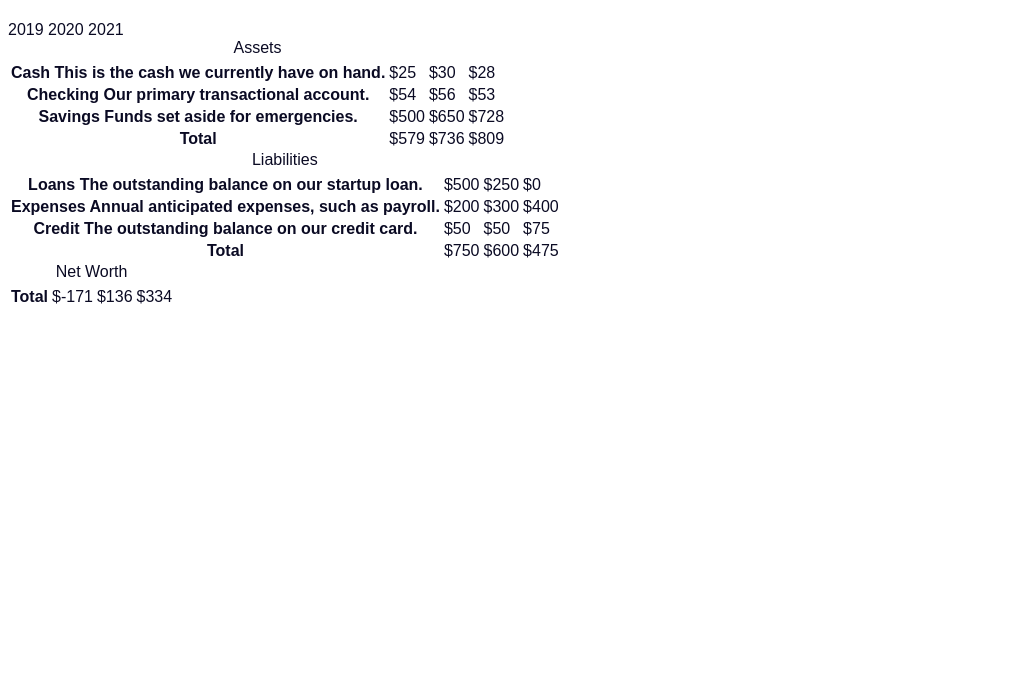
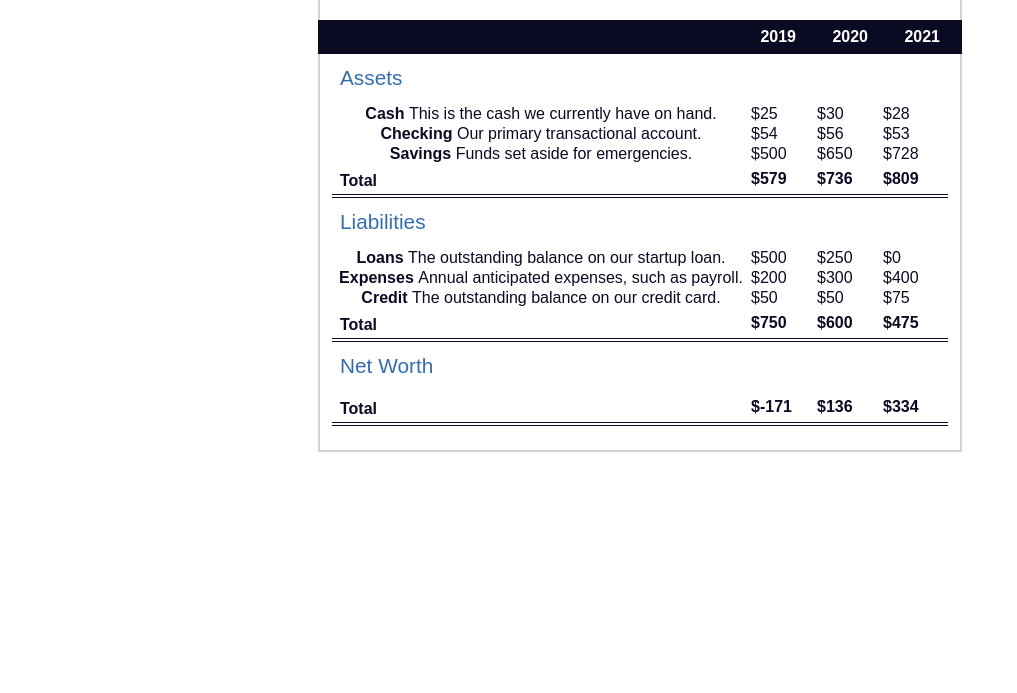
Before and after one commit to Insane-creature/FreeCodeCamp, a plain HTML site: page CSS_PseudoSelector/index.html in a window 1280 px wide. Shown: the part 107-800 px from the top of the page, without its empty margins (0-1017 px from the left). Drawn offline with Linux system fonts and the light colour scheme.

Commit message:
adding tr class total

```diff
--- a/CSS_PseudoSelector/styles.css
+++ b/CSS_PseudoSelector/styles.css
@@ -1,14 +1,14 @@
 span[class~="sr-only"] {
-  border: 0;
-  clip: rect(1px, 1px, 1px, 1px);
-  clip-path: inset(50%);
-  height: 1px;
-  width: 1px;
-  position: absolute;
-  overflow: hidden;
-  white-space: nowrap;
-  padding: 0;
-  margin: -1px;
+  border: 0 !important;
+  clip: rect(1px, 1px, 1px, 1px) !important;
+  clip-path: inset(50%) !important;
+  height: 1px !important;
+  width: 1px !important;
+  position: absolute !important;
+  overflow: hidden !important;
+  white-space: nowrap !important;
+  padding: 0 !important;
+  margin: -1px !important;
 }
 
 html {
@@ -32,6 +32,79 @@ h1 .flex {
   gap: 1rem;
 }
 
-h1 .flex span:first-of-type{
+h1 .flex span:first-of-type {
+  font-size: 0.7em;
+}
 
+h1 .flex span:last-of-type {
+  font-size: 1.2em;
 }
+
+section {
+  max-width: 40rem;
+  margin: 0 auto;
+  border: 2px solid #d0d0d5;
+}
+
+#years {
+  display: flex;
+  justify-content: flex-end;
+  position: sticky;
+  z-index: 999;
+  top: 0;
+  background: #0a0a23;
+  color: #fff;
+  padding: 0.5rem calc(1.25rem + 2px) 0.5rem 0;
+  margin: 0 -2px;
+}
+
+#years span[class] {
+  font-weight: bold;
+  width: 4.5rem;
+  text-align: right;
+}
+
+.table-wrap {
+  padding: 0 0.75rem 1.5rem 0.75rem;
+}
+
+span {
+  font-weight: normal;
+}
+
+table {
+  border-collapse: collapse;
+  border: 0;
+  width: 100%;
+  position: relative;
+  margin-top: 3rem;
+}
+
+table caption {
+  color: #356eaf;
+  font-size: 1.3em;
+  font-weight: normal;
+  position: absolute;
+  top: -2.25rem;
+  left: 0.5rem;
+}
+
+tbody td {
+  width: 100vw;
+  min-width: 4rem;
+  max-width: 4rem;
+}
+
+tbody th {
+  width: calc(100% - 12rem);
+}
+
+tr[class="total"] {
+  border-bottom: 4px double #0a0a23;
+  font-weight: bold;
+}
+
+tr[class="total"] th{
+  padding:  0.5rem 0 0.25rem 0.5rem;
+  text-align: left;
+}
```
